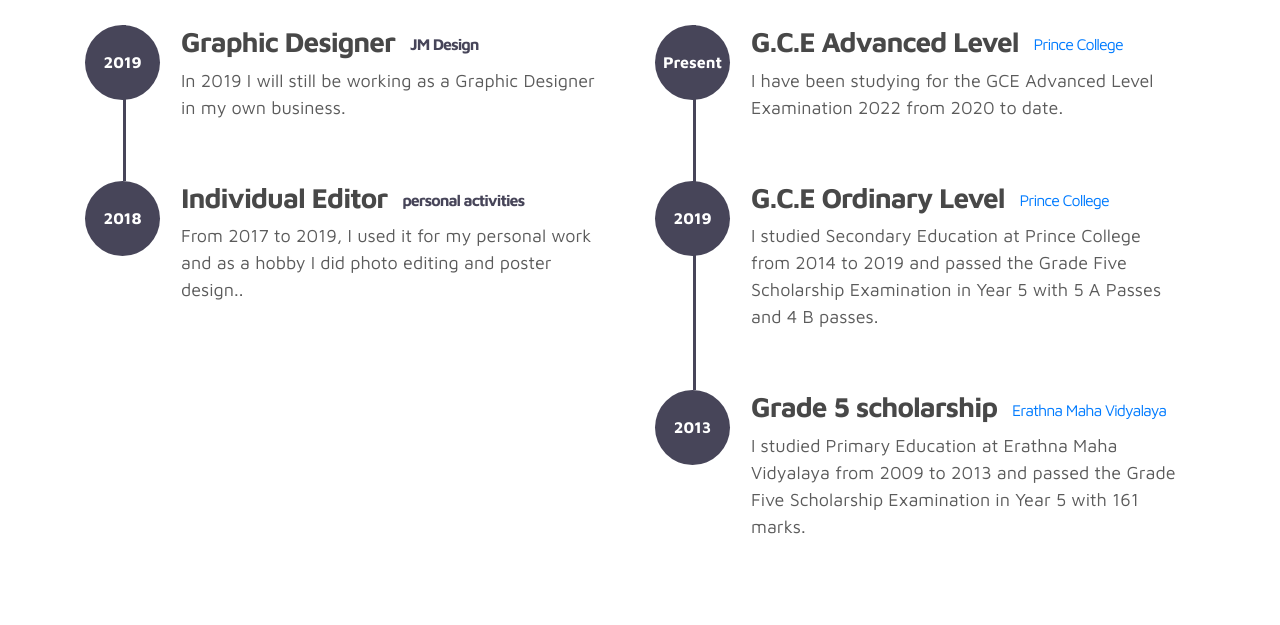
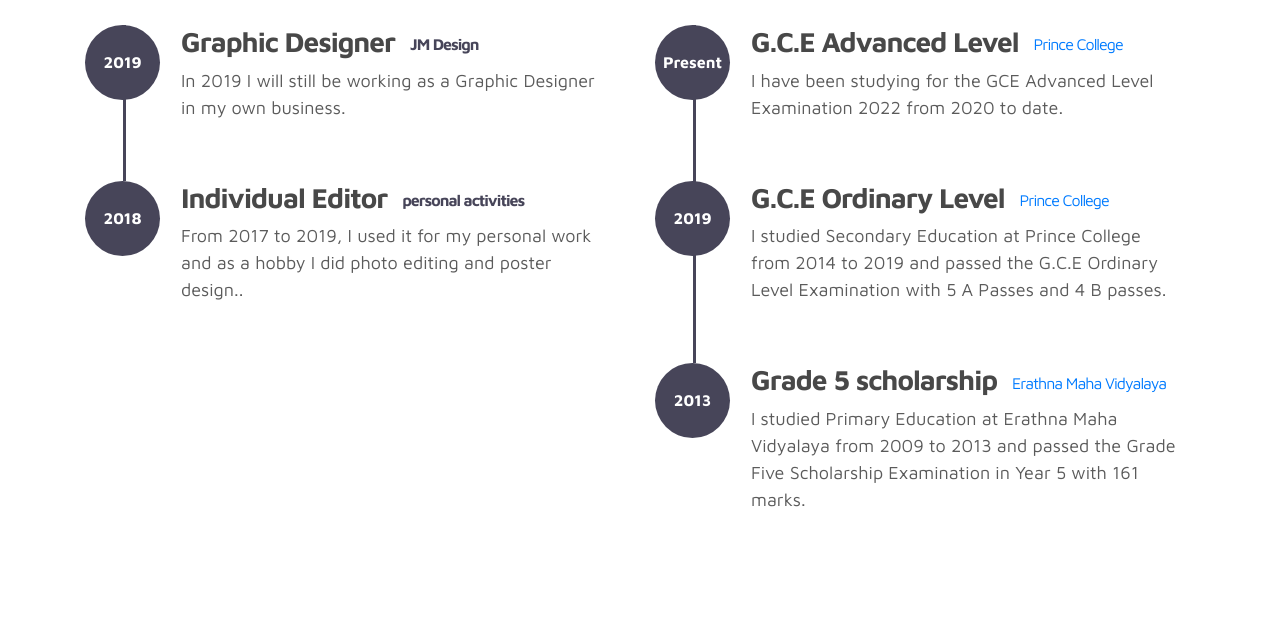
Before and after one commit to JayashanManodya/Portfolio, a plain HTML site: page index.html in a window 1280 px wide. Shown: the part 1776-2401 px from the top of the page. Drawn offline with Linux system fonts and the light colour scheme.

Commit message:
Update index.html

```diff
--- a/index.html
+++ b/index.html
@@ -206,7 +206,7 @@
                             </div>
                             <div class="timeline-info">
                                 <h3><span>G.C.E Ordinary Level</span><small><a href="https://www.facebook.com/princecollagerathnapura">Prince College</a></small></h3>
-                                <p>I studied Secondary Education at Prince College from 2014 to 2019 and passed the Grade Five Scholarship Examination in Year 5 with 5 A Passes and 4 B passes.</p>
+                                <p>I studied Secondary Education at Prince College from 2014 to 2019 and passed the G.C.E Ordinary Level Examination with 5 A Passes and 4 B passes.</p>
                             </div>
                         </div>
 
```
